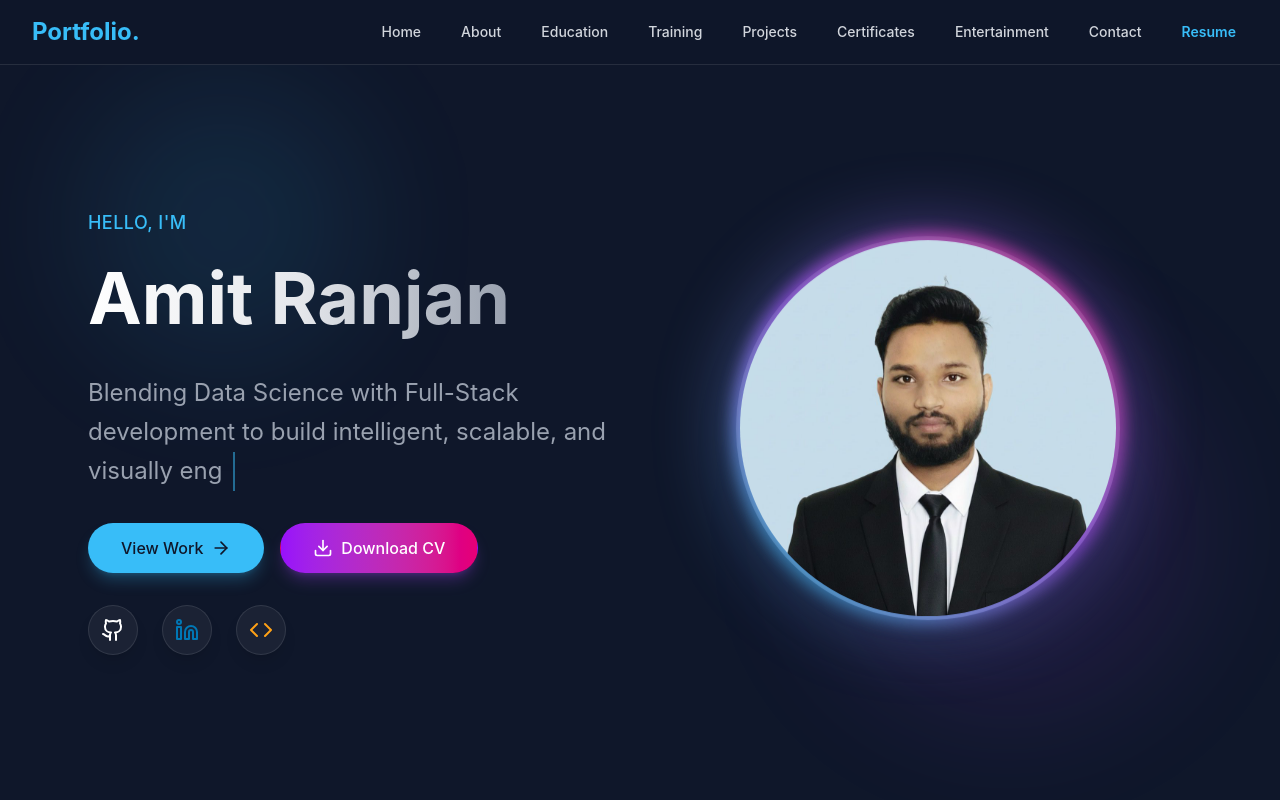
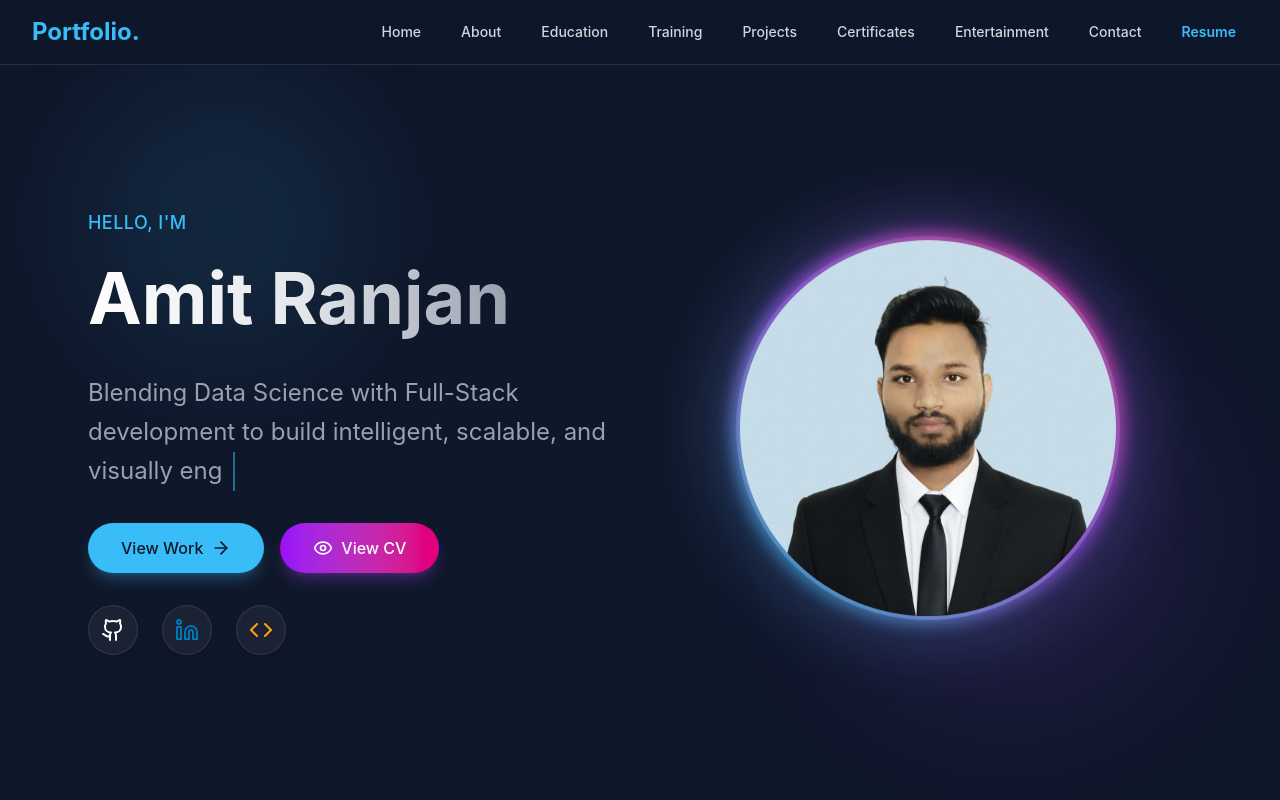
Before and after one commit to Amit9031/Portfolio, a React (Vite) app: page / in a window 1280 px wide. Shown: the top 800 px of the page. Built offline with nearby package versions, Linux system fonts and the light colour scheme.

Commit message:
Change Download CV to View CV option

```diff
--- a/src/components/Hero.jsx
+++ b/src/components/Hero.jsx
@@ -1,6 +1,6 @@
 import React, { useState, useEffect, useRef } from 'react';
 import { motion } from 'framer-motion';
-import { ArrowRight, Github, Linkedin, Code, Download } from 'lucide-react';
+import { ArrowRight, Github, Linkedin, Code, Eye } from 'lucide-react';
 import profilePic from '../assets/amitnew.jpeg';
 
 // Audio handled within components
@@ -164,11 +164,12 @@ const Hero = () => {
                         </a>
                         <a
                             href="/newcv2027.pdf"
-                            download="Amit_Ranjan_CV.pdf"
+                            target="_blank"
+                            rel="noopener noreferrer"
                             className="inline-flex items-center justify-center px-8 py-3 border border-transparent text-base font-medium rounded-full text-white bg-gradient-to-r from-purple-600 to-pink-600 hover:from-purple-700 hover:to-pink-700 transition-all hover:scale-105 shadow-lg shadow-purple-500/25"
                         >
-                            <Download className="mr-2 h-5 w-5" />
-                            Download CV
+                            <Eye className="mr-2 h-5 w-5" />
+                            View CV
                         </a>
 
                     </div>
--- a/src/components/Navbar.jsx
+++ b/src/components/Navbar.jsx
@@ -14,7 +14,7 @@ const Navbar = () => {
         { name: 'Certificates', href: '#certificates' },
         { name: 'Entertainment', href: '#entertainment' },
         { name: 'Contact', href: '#contact' },
-        { name: 'Resume', href: '/newcv2027.pdf', download: true },
+        { name: 'Resume', href: '/newcv2027.pdf' },
     ];
 
     return (
@@ -30,7 +30,8 @@ const Navbar = () => {
                                 <a
                                     key={link.name}
                                     href={link.href}
-                                    download={link.download ? "Amit_Ranjan_CV.pdf" : undefined}
+                                    target={link.name === 'Resume' ? "_blank" : undefined}
+                                    rel={link.name === 'Resume' ? "noopener noreferrer" : undefined}
                                     className={`px-3 py-2 rounded-md text-sm font-medium transition-colors ${link.name === 'Resume'
                                         ? 'text-accent hover:text-accent/80 font-semibold'
                                         : 'text-gray-300 hover:text-accent'
@@ -64,7 +65,8 @@ const Navbar = () => {
                             <a
                                 key={link.name}
                                 href={link.href}
-                                download={link.download ? "Amit_Ranjan_CV.pdf" : undefined}
+                                target={link.name === 'Resume' ? "_blank" : undefined}
+                                rel={link.name === 'Resume' ? "noopener noreferrer" : undefined}
                                 className={`block px-3 py-2 rounded-md text-base font-medium ${link.name === 'Resume'
                                     ? 'text-accent hover:text-accent/80 font-semibold'
                                     : 'text-gray-300 hover:text-accent'
```
